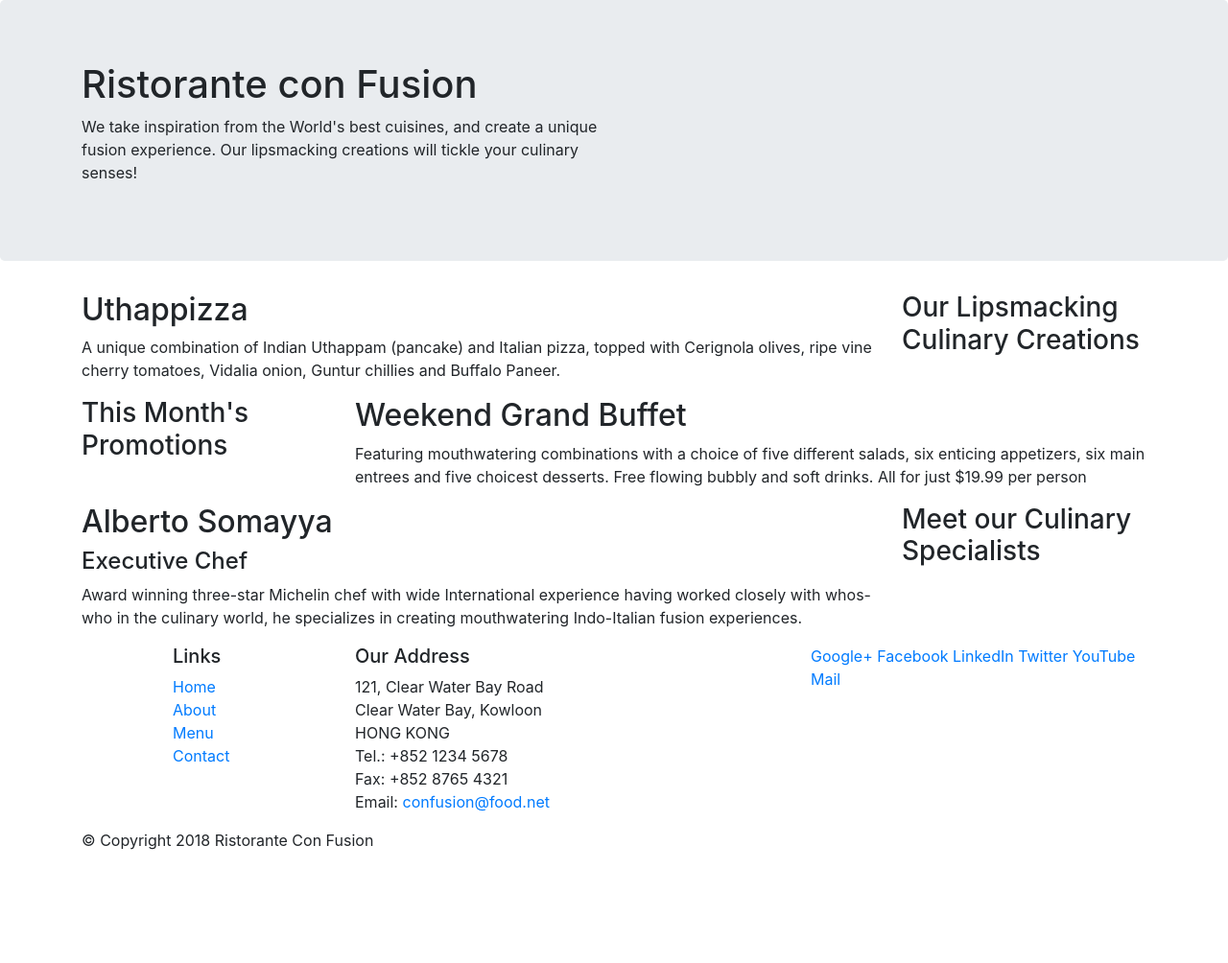
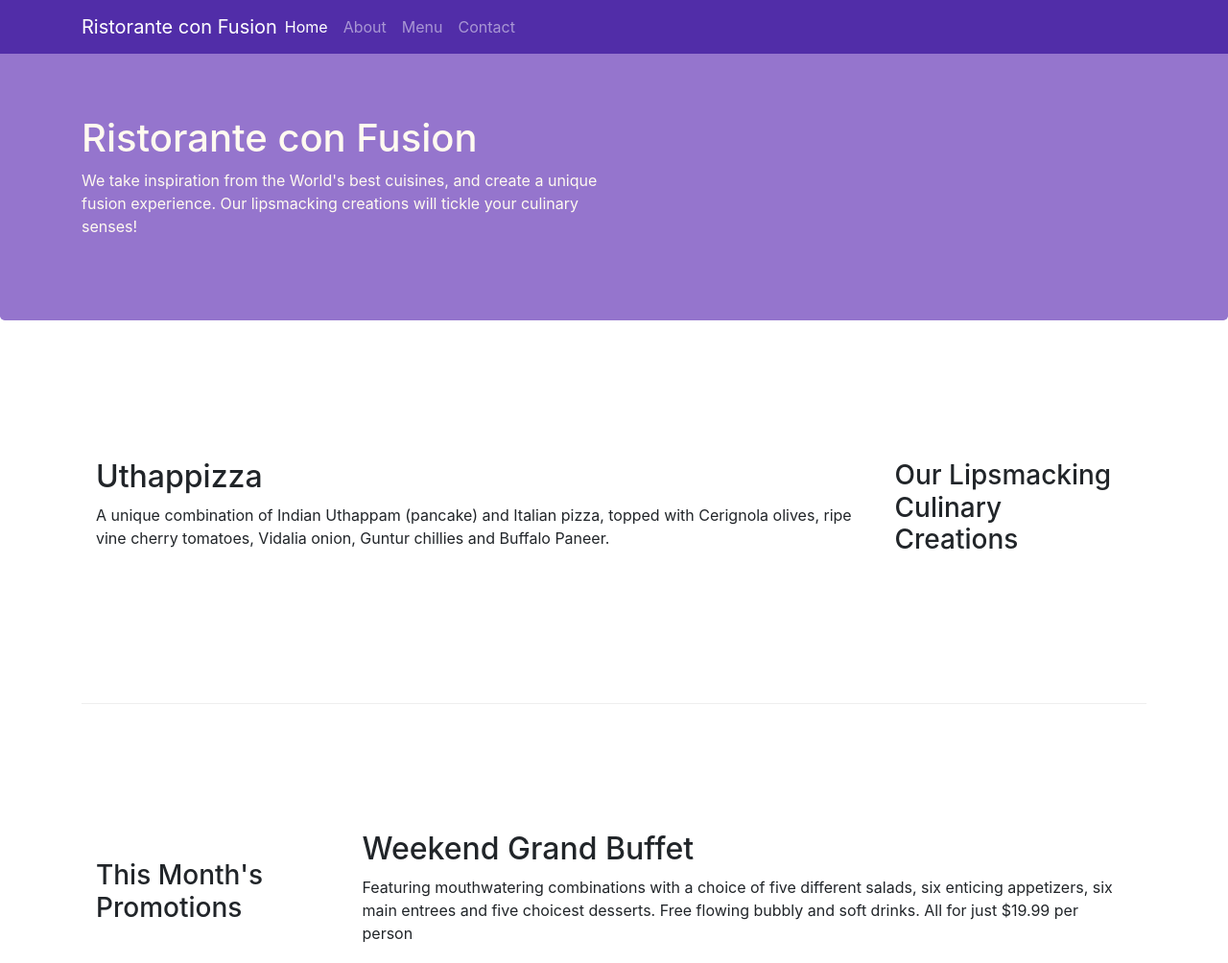
Before and after one commit to matthewgreasley/conFusion, a website: page index.html in a window 1280 px wide. Shown: the top 1004 px of the page at 96% size. Before the commit the page ends 904 px from the top, so only its background shows below. Drawn offline with nearby package versions, Linux system fonts and the light colour scheme.

Commit message:
Navbar Breadcrumbs

```diff
--- a/css/styles.css
+++ b/css/styles.css
@@ -1,8 +1,8 @@
-.row-header{
+.row-header {
     margin: 0ox auto;
     padding: 0px auto;
+
 }
-
 
 
 .row-content {
@@ -11,3 +11,33 @@
     border-bottom: 1px ridge;
     min-height: 400px;
 }
+
+
+.footer {
+    background-color: #d1C0E9;
+    margin: 0px auto;
+    padding: 20px 20px 20px 20px;
+}
+
+.jumbotron {
+
+    padding:70px 30px 70px 30px;
+    margin: 0px auto;
+    background: #9575cd;
+    color: floralwhite;
+}
+
+.address {
+    font-size: 80%;
+    margin: 0px;
+    color: #0f0f0f;
+}
+
+body {
+    padding: 50px 0px 0px 0px;
+    z-index: 0;
+}
+
+.navbar-dark {
+    background-color: #512da8;
+}
--- a/index.html
+++ b/index.html
@@ -17,6 +17,28 @@
 
 <body>
 
+
+    <nav class="navbar navbar-dark navbar-expand-sm fixed-top">
+        <div class="container">
+            <button class="navbar-toggler" type="button" data-toggle="collapse" data-target="#Navbar">
+            <span class="navbar-toggler-icon"></span>
+            </button>
+
+            <a class="navbar-brand mr-auto" href="#">Ristorante con Fusion</a>
+
+        <div class="collapse navbar-collapse" id="Navbar">
+                <ul class="navbar-nav mr-auto"><!-- mr-auto (right margin) -->
+                <li class="nav-item active"><a class="nav-link" href="#">Home</a></li>
+                <li class="nav-item"><a class="nav-link" href="./aboutus.html">About</a></li>
+                <li class="nav-item"><a class="nav-link" href="#">Menu</a></li>
+                <li class="nav-item"><a class="nav-link" href="#">Contact</a></li>
+                </ul>
+
+        </div>
+
+        </div>
+    </nav>
+
     <header class="jumbotron">
         <div class="container">
             <div class="row row-header">
@@ -31,7 +53,7 @@
     </header>
 
     <div class="container">
-        <div class="row">
+        <div class="row row-content align-items-center">
             <div class="col-12 col-sm-4 order-sm-last col-md-3">
                 <h3>Our Lipsmacking Culinary Creations</h3>
             </div>
@@ -42,7 +64,7 @@
         </div>
 
 
-        <div class="row">
+        <div class="row row-content align-items-center">
             <div class="col-12 col-sm-4 col-md-3">
                 <h3>This Month's Promotions</h3>
             </div>
@@ -52,7 +74,7 @@
             </div>
         </div>
 
-        <div class="row">
+        <div class="row row-content align-items-center">
             <div class="col-12 col-sm-4 order-sm-last col-md-3">
                 <h3>Meet our Culinary Specialists</h3>
             </div>
@@ -64,21 +86,21 @@
         </div>
     </div>
 
-    <footer>
+    <footer class="footer">
         <div class="container">
             <div class="row">
                 <div class="col-4 offset-1 col-sm-2">
                     <h5>Links</h5>
                     <ul class="list-unstyled">
                         <li><a href="#">Home</a></li>
-                        <li><a href="#">About</a></li>
+                        <li><a href="./aboutus.html">About</a></li>
                         <li><a href="#">Menu</a></li>
                         <li><a href="#">Contact</a></li>
                     </ul>
                 </div>
                 <div class="col-7 col-sm-5">
                     <h5>Our Address</h5>
-                    <address>
+                    <address class="address">
 		              121, Clear Water Bay Road<br>
 		              Clear Water Bay, Kowloon<br>
 		              HONG KONG<br>
@@ -87,8 +109,8 @@
 		              Email: <a href="mailto:confusion@food.net">confusion@food.net</a>
 		           </address>
                 </div>
-                <div class="col-12 col-sm-4">
-                    <div>
+                <div class="col-12 col-sm-4 align-self-center">
+                    <div class="text-center">
                         <a href="http://google.com/+">Google+</a>
                         <a href="http://www.facebook.com/profile.php?id=">Facebook</a>
                         <a href="http://www.linkedin.com/in/">LinkedIn</a>
@@ -98,7 +120,7 @@
                     </div>
                 </div>
            </div>
-           <div class="row">
+           <div class="row justify-content-center">
                 <div class="col-auto">
                     <p>© Copyright 2018 Ristorante Con Fusion</p>
                 </div>
```
Also changed, not shown: aboutus.html (+28 -1 lines).
